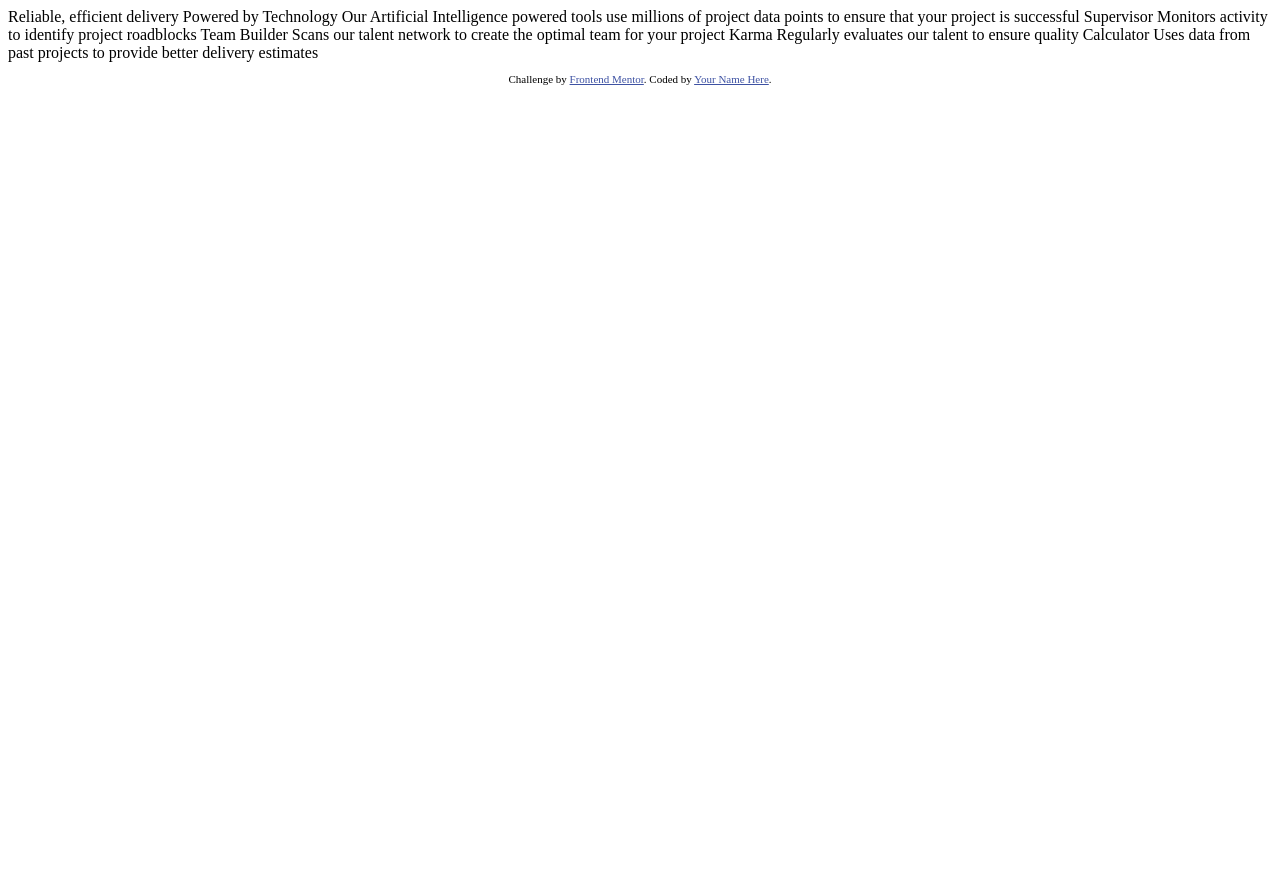
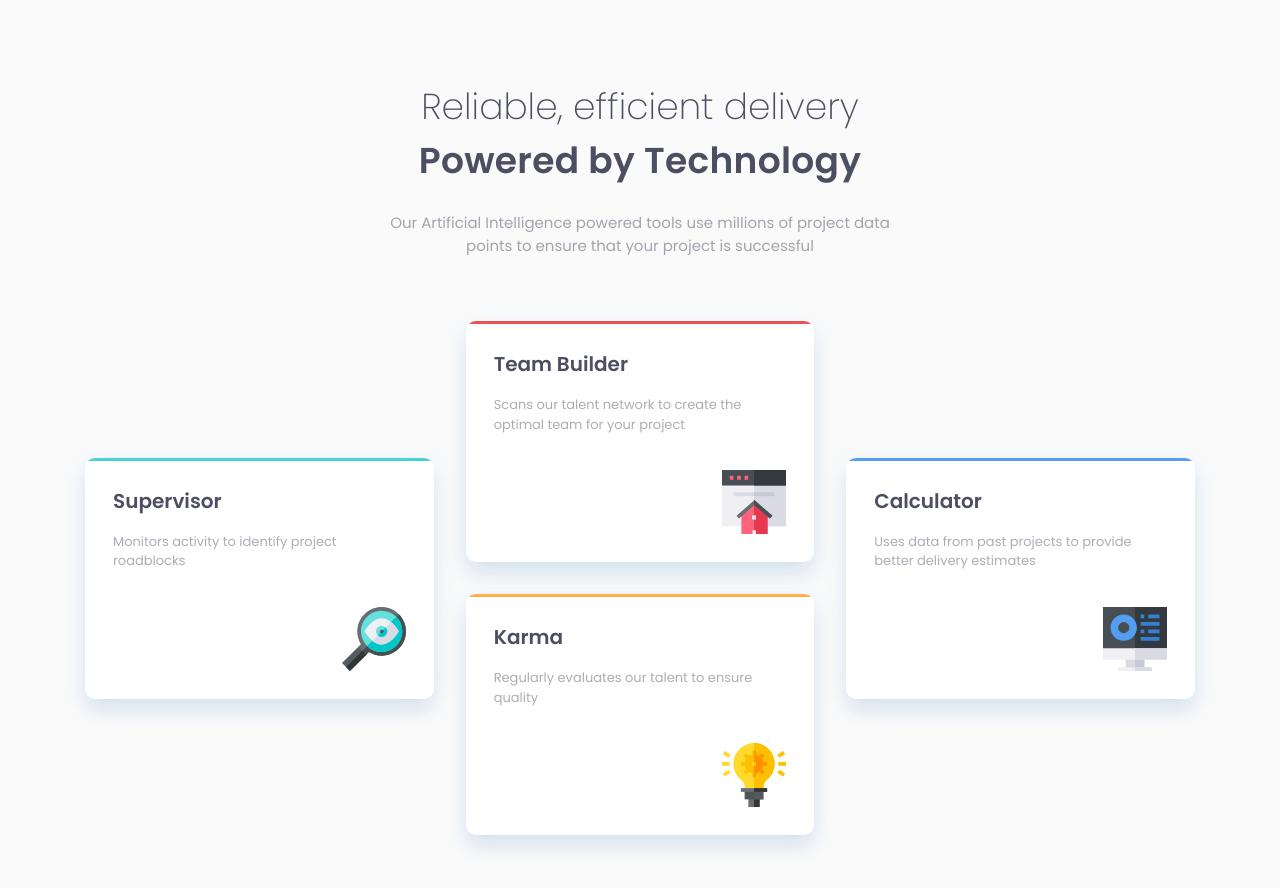
Before and after one commit to mateusbelicio/four-card-feature-section, a plain HTML site: page index.html in a window 1280 px wide. Before the commit the page ends 800 px from the top, so only its background shows below. Drawn offline with Linux system fonts and the light colour scheme.

Commit message:
Finished project

```diff
--- a/index.html
+++ b/index.html
@@ -3,36 +3,51 @@
   <head>
     <meta charset="UTF-8" />
     <meta name="viewport" content="width=device-width, initial-scale=1.0" />
-    <!-- displays site properly based on user's device -->
+    <meta name="description" content="Challenge by Frontend Mentor. Coded by Mateus Belício." />
 
     <link rel="icon" type="image/png" sizes="32x32" href="./images/favicon-32x32.png" />
 
     <title>Frontend Mentor | Four card feature section</title>
 
-    <!-- Feel free to remove these styles or customise in your own stylesheet 👍 -->
-    <style>
-      .attribution {
-        font-size: 11px;
-        text-align: center;
-      }
-      .attribution a {
-        color: hsl(228, 45%, 44%);
-      }
-    </style>
+    <link rel="stylesheet" href="./style/index.css" />
   </head>
   <body>
-    Reliable, efficient delivery Powered by Technology Our Artificial Intelligence powered tools use
-    millions of project data points to ensure that your project is successful Supervisor Monitors
-    activity to identify project roadblocks Team Builder Scans our talent network to create the
-    optimal team for your project Karma Regularly evaluates our talent to ensure quality Calculator
-    Uses data from past projects to provide better delivery estimates
+    <main>
+      <section class="features | container">
+        <h2 class="features__subtitle">Reliable, efficient delivery</h2>
+        <h1 class="features__title">Powered by Technology</h1>
+        <p class="features__description">
+          Our Artificial Intelligence powered tools use millions of project data points to ensure
+          that your project is successful
+        </p>
 
-    <footer>
-      <p class="attribution">
-        Challenge by
-        <a href="https://www.frontendmentor.io?ref=challenge" target="_blank">Frontend Mentor</a>.
-        Coded by <a href="#">Your Name Here</a>.
-      </p>
-    </footer>
+        <div class="features__cards">
+          <div class="card">
+            <h3 class="card__title">Supervisor</h3>
+            <p class="card__description">Monitors activity to identify project roadblocks</p>
+            <img src="./images/icon-supervisor.svg" alt="Supervisor icon" class="card__icon" />
+          </div>
+          <div class="card">
+            <h3 class="card__title">Team Builder</h3>
+            <p class="card__description">
+              Scans our talent network to create the optimal team for your project
+            </p>
+            <img src="./images/icon-team-builder.svg" alt="Team builder icon" class="card__icon" />
+          </div>
+          <div class="card">
+            <h3 class="card__title">Karma</h3>
+            <p class="card__description">Regularly evaluates our talent to ensure quality</p>
+            <img src="./images/icon-karma.svg" alt="Karma icon" class="card__icon" />
+          </div>
+          <div class="card">
+            <h3 class="card__title">Calculator</h3>
+            <p class="card__description">
+              Uses data from past projects to provide better delivery estimates
+            </p>
+            <img src="./images/icon-calculator.svg" alt="Calculator icon" class="card__icon" />
+          </div>
+        </div>
+      </section>
+    </main>
   </body>
 </html>
--- a/style/01-settings/_typography.scss
+++ b/style/01-settings/_typography.scss
@@ -3,12 +3,12 @@
 :root {
   /* Font size */
   --fs-100: 0.625rem; // 10px
-  --fs-200: 0.75rem; // 12px
+  --fs-200: 0.8125rem; // 13px
   --fs-300: 0.9375rem; // 15px
   --fs-400: 1rem; // 16px
   --fs-500: 1.25rem; // 20px
   --fs-600: 1.5rem; // 24px
-  --fs-700: 2.625rem; // 42px
+  --fs-700: 2.25rem; // 36px
   --fs-800: 3rem; // 48px
   --fs-900: 3.5rem; // 48px
 
--- a/style/02-tools/_mixins.scss
+++ b/style/02-tools/_mixins.scss
@@ -1,5 +1,11 @@
 @mixin breakpoint($value) {
   @media screen and (min-width: (($value / 16) + 'em')) {
+    @content;
+  }
+}
+
+@mixin breakpoint-between($min, $max) {
+  @media screen and (min-width: (($min / 16) + 'em')) and (max-width: (($max / 16) + 'em')) {
     @content;
   }
 }
--- a/style/03-generics/_typography.scss
+++ b/style/03-generics/_typography.scss
@@ -23,14 +23,19 @@ h6 {
 }
 
 h1 {
-  font-size: $fs-700;
+  font-size: $fs-600;
   letter-spacing: 0.01875rem;
 }
 
-h2,
+h2 {
+  font-size: $fs-600;
+  font-weight: $fw-200;
+}
+
 h3,
 h4 {
-  font-size: $fs-500;
+  font-size: $fs-400;
+  font-weight: $fw-600;
 }
 
 cite {
--- /dev/null
+++ b/style/04-layouts/_features.scss
@@ -0,0 +1,46 @@
+.features {
+  display: grid;
+  padding-block: 5rem;
+  place-items: center;
+
+  &__title,
+  &__subtitle,
+  &__description {
+    text-align: center;
+  }
+
+  &__title,
+  &__subtitle {
+    @include breakpoint(1110) {
+      font-size: $fs-700;
+    }
+  }
+
+  &__description {
+    margin-block: 1.5rem 4.875rem;
+    max-width: 55ch;
+
+    @include breakpoint(1110) {
+      margin-block: 1.5rem 4rem;
+    }
+  }
+
+  &__cards {
+    display: grid;
+    grid-template-areas:
+      'area1'
+      'area2'
+      'area3'
+      'area4';
+    gap: 2rem;
+
+    @include breakpoint(1110) {
+      grid-template-areas:
+        '    . area2 .    '
+        'area1 area2 area4'
+        'area1 area3 area4'
+        '    . area3 .    ';
+      grid-template-columns: repeat(3, 1fr);
+    }
+  }
+}
--- a/style/05-layouts/_index.scss
+++ b/style/04-layouts/_index.scss
@@ -1 +1,2 @@
 @import 'utilities';
+@import 'features';
--- a/style/05-layouts/_utilities.scss
+++ b/style/04-layouts/_utilities.scss
@@ -1,6 +1,6 @@
 $max-width: 69.375rem;
 $min-width: 20.4rem;
-$padding: 1.5rem;
+$padding: 2rem;
 
 .container {
   margin-inline: auto;
--- /dev/null
+++ b/style/05-components/_card.scss
@@ -0,0 +1,64 @@
+.card {
+  background-color: $clr-neutral-100;
+  border-radius: 0.625rem;
+  box-shadow: 0 0.5rem 1.5rem -0.1rem hsla(212, 86%, 64%, 0.2),
+    0 1rem 1rem hsla(234, 12%, 34%, 0.05);
+  display: grid;
+  gap: 1rem;
+  overflow: hidden;
+  padding: 1.75rem;
+  position: relative;
+
+  &::before {
+    content: '';
+    position: absolute;
+    width: 100%;
+    height: 0.1875rem;
+    top: 0;
+  }
+
+  &__title {
+    font-size: $fs-500;
+  }
+
+  &__description {
+    font-size: $fs-200;
+    opacity: 0.9;
+  }
+
+  &__icon {
+    justify-self: end;
+    margin-top: 1.25rem;
+  }
+}
+
+@include breakpoint-between(480, 1110) {
+  .card {
+    align-items: center;
+    column-gap: 2rem;
+    grid-template-columns: 1fr auto;
+
+    &__description {
+      grid-column: 1;
+    }
+
+    &__icon {
+      grid-column: 2;
+    }
+  }
+}
+
+$colors: 'cyan', 'red', 'orange', 'blue';
+$i: 1;
+
+@each $clr in $colors {
+  .card:nth-child(#{$i}) {
+    grid-area: area#{$i};
+
+    &::before {
+      background-color: var(--clr-primary-#{$clr});
+    }
+  }
+
+  $i: $i + 1;
+}
--- a/style/index.scss
+++ b/style/index.scss
@@ -1,12 +1,12 @@
 @import '01-settings/index';
 @import '02-tools/index';
 @import '03-generics/index';
-@import '04-components/index';
-@import '05-layouts/index';
+@import '04-layouts/index';
+@import '05-components/index';
 
 /* Only for demonstration */
 body {
   min-height: 100vh;
   display: grid;
-  place-content: center;
+  place-items: center;
 }
```
Also changed, not shown: design/desktop-result.png (added), style/04-components/_card.scss (deleted), style/05-components/_index.scss (renamed from style/04-components/_index.scss), style/index.css, 2 other files.
